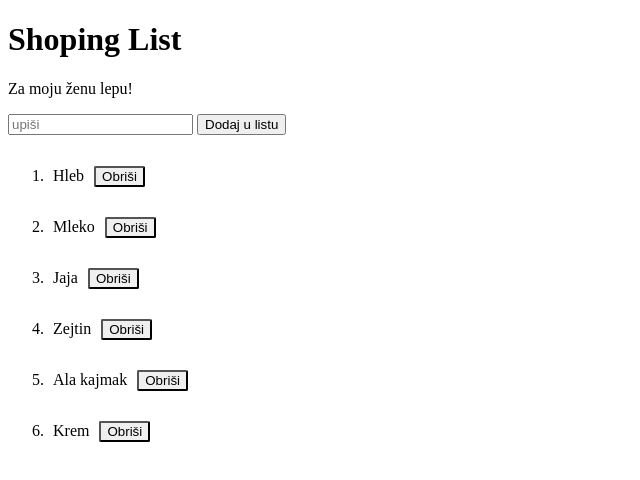
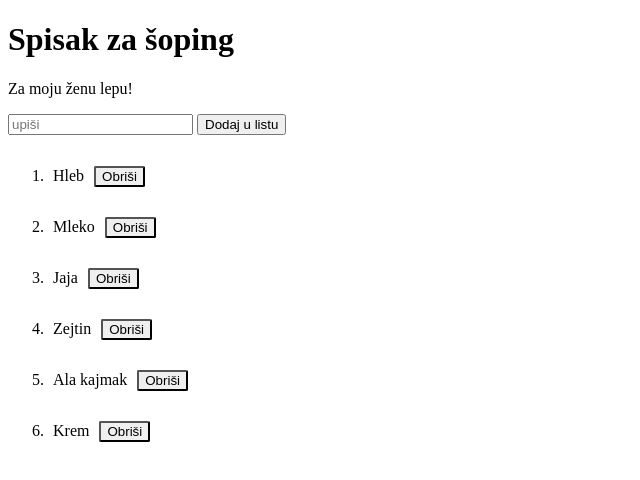
Before and after one commit to Tpe3op/Tpe3op.github.io, a plain HTML site: page index.html in a window 1280 px wide. Shown: the whole page, without its empty margins (0-640 px from the left). Drawn offline with Linux system fonts and the light colour scheme.

Commit message:
Add files via upload

```diff
--- a/index.html
+++ b/index.html
@@ -5,10 +5,10 @@
     <meta name="viewport" content="width=device-width, initial-scale=1.0">
     <meta http-equiv="X-UA-Compatible" content="ie=edge">
     <link rel="stylesheet" type="text/css" href="style.css">
-    <title>Javascript + DOM</title>
+    <title>Shoping List</title>
 </head>
 <body>
-    <h1 class="title">Shoping List</h1>
+    <h1 class="title">Spisak za šoping</h1>
     <p id="first">Za moju ženu lepu!</p>
     <input id="userinput" type="text" placeholder="upiši">
     <button id="enter">Dodaj u listu</button>
```
